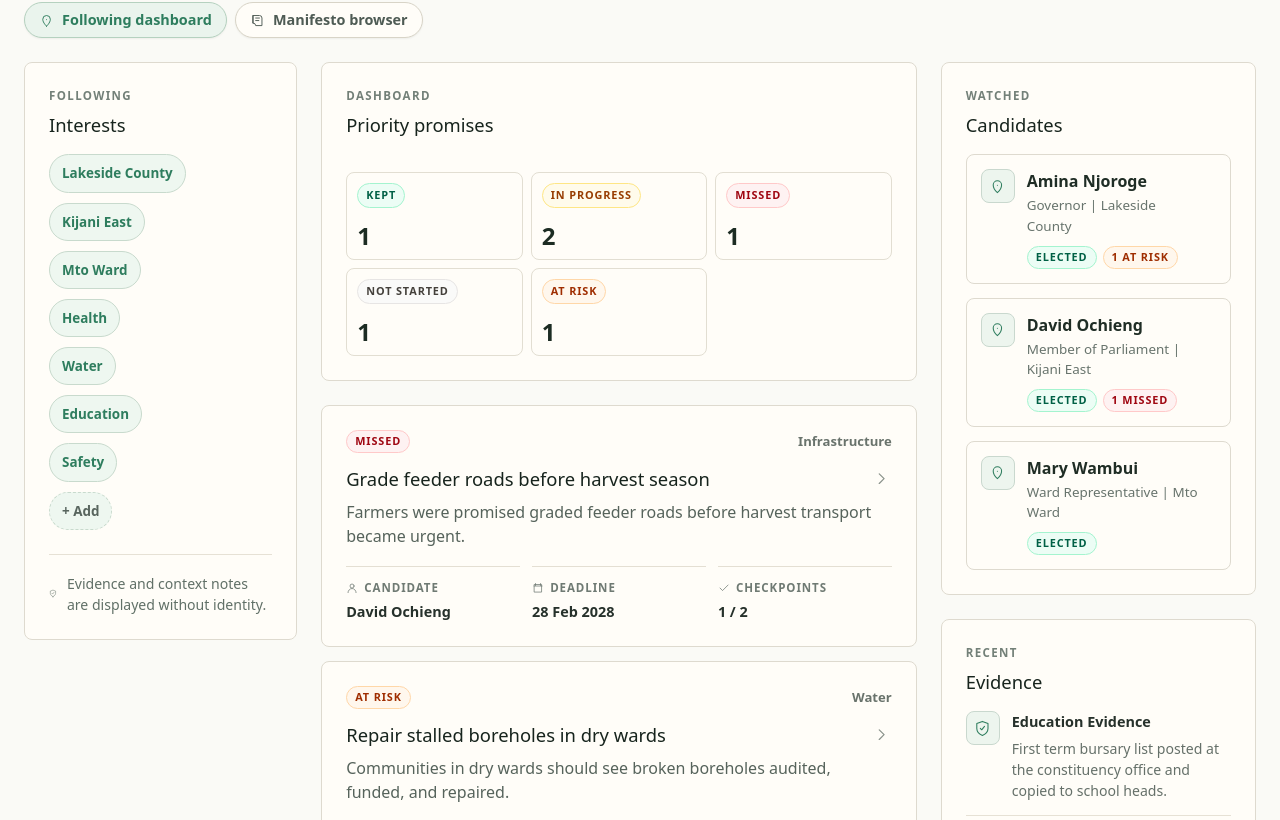
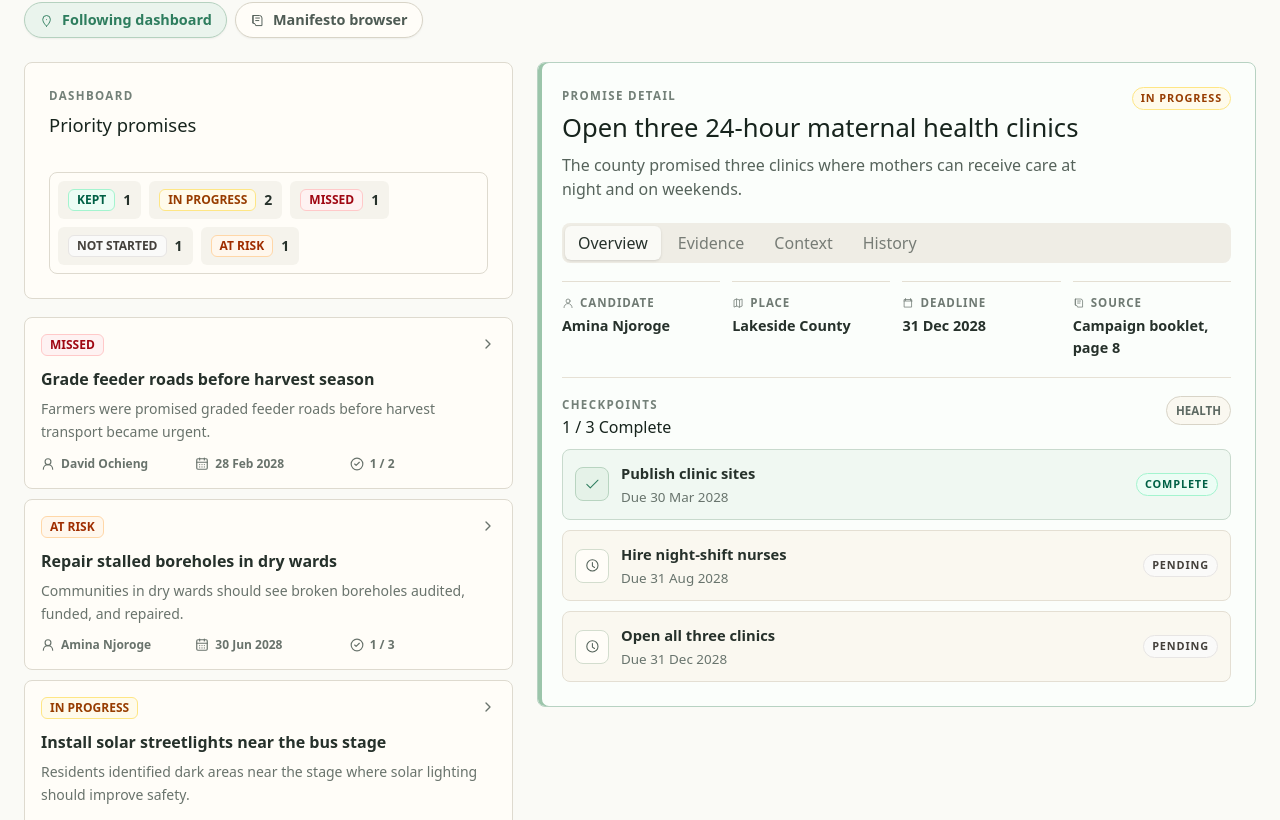
Before and after one commit to wangonya/manifesto, a React (Vite) app: page / in a window 1280 px wide. Shown: the part 280-1100 px from the top of the page. Built offline with nearby package versions, Linux system fonts and the light colour scheme.

Commit message:
Refactor dashboard layout

```diff
--- a/src/App.css
+++ b/src/App.css
@@ -340,6 +340,79 @@ button {
 
 .browser-layout {
   grid-template-columns: minmax(280px, 0.9fr) minmax(0, 1.6fr) minmax(260px, 0.85fr);
+}
+
+.dashboard-layout {
+  display: grid;
+  grid-template-columns: minmax(320px, 0.85fr) minmax(0, 1.25fr);
+  gap: 24px;
+  align-items: start;
+}
+
+.dashboard-list-panel {
+  display: grid;
+  min-width: 0;
+  gap: 18px;
+}
+
+.dashboard-detail {
+  position: sticky;
+  top: 24px;
+  min-width: 0;
+}
+
+.promise-row-list {
+  display: grid;
+  gap: 10px;
+}
+
+.dashboard-mobile-detail-trigger {
+  display: none;
+  width: 100%;
+  height: auto;
+  min-height: 0;
+  border-radius: 8px;
+  padding: 12px 14px;
+  white-space: normal;
+  text-align: left;
+}
+
+.dashboard-mobile-detail-trigger span,
+.dashboard-mobile-detail-trigger strong {
+  display: block;
+  min-width: 0;
+  max-width: 100%;
+  overflow-wrap: anywhere;
+}
+
+.dashboard-mobile-detail-trigger span {
+  color: #69736c;
+  font-size: 0.76rem;
+  font-weight: 800;
+  letter-spacing: 0.08em;
+  text-transform: uppercase;
+}
+
+.dashboard-mobile-detail-trigger strong {
+  color: #17241d;
+  font-size: 0.92rem;
+  line-height: 1.3;
+}
+
+.dashboard-detail-sheet {
+  width: min(100%, 420px);
+  max-width: none;
+  height: 100dvh;
+  max-height: 100dvh;
+  overflow: hidden;
+  padding: 0 18px 18px;
+}
+
+.dashboard-detail-sheet__body {
+  flex: 1;
+  min-height: 0;
+  overflow: auto;
+  padding: 0 4px 4px;
 }
 
 .paper-panel {
@@ -1026,6 +1099,10 @@ button {
 }
 
 @media (max-width: 1120px) {
+  .dashboard-layout {
+    grid-template-columns: minmax(280px, 0.75fr) minmax(0, 1.25fr);
+  }
+
   .desktop-grid,
   .browser-layout {
     grid-template-columns: minmax(240px, 0.8fr) minmax(0, 1.5fr);
@@ -1056,6 +1133,7 @@ button {
   }
 
   .site-header__inner,
+  .dashboard-layout,
   .desktop-grid,
   .browser-layout,
   .context-rail,
@@ -1070,8 +1148,21 @@ button {
   }
 
   .side-rail,
+  .dashboard-detail,
   .browser-filters {
     position: static;
+  }
+
+  .dashboard-detail {
+    display: none;
+  }
+
+  .dashboard-mobile-detail-trigger {
+    display: flex;
+    flex-direction: column;
+    align-items: flex-start;
+    justify-content: center;
+    gap: 4px;
   }
 
   .status-grid {
--- a/src/App.tsx
+++ b/src/App.tsx
@@ -1,9 +1,19 @@
 import { useEffect, useMemo, useState, type FormEvent, type ReactNode } from "react";
 import "./App.css";
+import { PromiseRow } from "@/components/app/promise-row";
 import { StatusBadge } from "@/components/app/status-badge";
+import { StatusStrip } from "@/components/app/status-strip";
 import { Badge } from "@/components/ui/badge";
 import { Button } from "@/components/ui/button";
 import { Input } from "@/components/ui/input";
+import {
+  Sheet,
+  SheetContent,
+  SheetDescription,
+  SheetHeader,
+  SheetTitle,
+  SheetTrigger,
+} from "@/components/ui/sheet";
 import { Tabs, TabsContent, TabsList, TabsTrigger } from "@/components/ui/tabs";
 import { Textarea } from "@/components/ui/textarea";
 import {
@@ -25,8 +35,6 @@ import {
 } from "./data";
 import {
   filterCandidates,
-  followedCandidateIds,
-  followedSectors,
   getCandidateForPromise,
   getContextNotesForPromise,
   getEvidenceForPromise,
@@ -1020,6 +1028,7 @@ function App() {
   const [language, setLanguage] = useState<LanguageCode>("en");
   const [selectedCandidateId, setSelectedCandidateId] = useState("cand-amina");
   const [selectedPromiseId, setSelectedPromiseId] = useState(promises[0]?.id ?? "");
+  const [mobileDetailOpen, setMobileDetailOpen] = useState(false);
   const [query, setQuery] = useState("");
   const [officeFilter, setOfficeFilter] = useState<"all" | OfficeCode>("all");
   const [sectorFilter, setSectorFilter] = useState<"all" | SectorCode>("all");
@@ -1062,15 +1071,14 @@ function App() {
     });
   const selectedStatusHistory = statusHistory.filter((item) => selectedPromiseIds.has(item.promiseId));
   const selectedStatusCounts = getStatusCounts(selectedPromises);
+  const followedStatusCounts = useMemo(
+    () => getStatusCounts(followedPromises),
+    [followedPromises],
+  );
+  const selectedDashboardPromise =
+    priorityPromises.find((promise) => promise.id === selectedPromiseId) ?? priorityPromises[0];
   const offices = Array.from(new Set(candidates.map((candidate) => candidate.office)));
   const sectors = Array.from(new Set(promises.map((promise) => promise.sector)));
-  const recentEvidence = [...evidenceRecords].sort((first, second) => {
-    const firstIsLocal = first.id.startsWith("evidence-local-");
-    const secondIsLocal = second.id.startsWith("evidence-local-");
-    if (firstIsLocal !== secondIsLocal) return firstIsLocal ? -1 : 1;
-    return second.createdAt.localeCompare(first.createdAt);
-  });
-
   function handleAddEvidence(promiseId: string, submission: EvidenceSubmission) {
     const createdAt = new Date().toISOString();
     const evidenceId = `evidence-local-${Date.now()}`;
@@ -1150,6 +1158,13 @@ function App() {
     }
   }
 
+  function handleSelectDashboardPromise(promiseId: string) {
+    handleSelectPromise(promiseId);
+    if (window.matchMedia?.("(max-width: 820px)").matches) {
+      setMobileDetailOpen(true);
+    }
+  }
+
   function handleSelectView(nextView: View) {
     if (nextView === "dashboard") {
       const dashboardPromise =
@@ -1157,6 +1172,8 @@ function App() {
       if (dashboardPromise && dashboardPromise.id !== selectedPromiseId) {
         setSelectedPromiseId(dashboardPromise.id);
       }
+    } else {
+      setMobileDetailOpen(false);
     }
 
     setView(nextView);
@@ -1241,63 +1258,46 @@ function App() {
         </nav>
 
         {view === "dashboard" ? (
-          <section className="desktop-grid" aria-label={localize(uiCopy.followingDashboard, language)}>
-            <aside className="paper-panel side-rail">
-              <div className="section-heading">
-                <p className="eyebrow">{localize(uiCopy.following, language)}</p>
-                <h2>{localize(uiCopy.interests, language)}</h2>
-              </div>
-              <div className="interest-list" aria-label={localize(uiCopy.interests, language)}>
-                {[
-                  ...new Set(
-                    candidates
-                      .filter((candidate) => followedCandidateIds.includes(candidate.id))
-                      .map((candidate) => localize(regionLabels[candidate.region], language)),
-                  ),
-                  ...followedSectors.map((sector) => localize(sectorLabels[sector], language)),
-                ].map((interest) => (
-                  <span className="interest-chip" key={interest}>
-                    {interest}
-                  </span>
-                ))}
-                <button className="interest-chip interest-chip--add" type="button">
-                  {localize(uiCopy.add, language)}
-                </button>
-              </div>
-              <div className="quiet-note">
-                <Icon name="shield" />
-                {localize(uiCopy.evidenceAndContextPrivacy, language)}
-              </div>
-            </aside>
-
-            <section className="content-stack" aria-label={localize(uiCopy.priorityPromises, language)}>
+          <section className="dashboard-layout" aria-label={localize(uiCopy.followingDashboard, language)}>
+            <section className="dashboard-list-panel" aria-label={localize(uiCopy.priorityPromises, language)}>
               <div className="paper-panel summary-panel">
                 <div className="section-heading">
                   <p className="eyebrow">{localize(uiCopy.dashboard, language)}</p>
                   <h2>{localize(uiCopy.priorityPromises, language)}</h2>
                 </div>
-                <div className="status-grid" aria-label={localize(uiCopy.promiseStatusCounts, language)}>
-                  {(Object.keys(selectedStatusCounts) as PromiseStatus[]).map((status) => (
-                    <div className="status-count" key={status}>
-                      <StatusPill tone={status}>{localize(statusLabels[status], language)}</StatusPill>
-                      <strong>{getStatusCounts(followedPromises)[status]}</strong>
-                    </div>
-                  ))}
-                </div>
-              </div>
-
-              <div className="card-stack">
-                {priorityPromises.map((promise) => {
-                  const isSelected = selectedPromise?.id === promise.id;
-                  return (
-                    <div className="promise-card-group" key={promise.id}>
-                      <PromiseCard
-                        active={isSelected}
+                <StatusStrip
+                  counts={followedStatusCounts}
+                  label={localize(uiCopy.promiseStatusCounts, language)}
                   language={language}
-                        onSelect={handleSelectPromise}
+                />
+              </div>
+
+              <div className="promise-row-list">
+                {priorityPromises.map((promise) => (
+                  <PromiseRow
+                    active={selectedDashboardPromise?.id === promise.id}
+                    key={promise.id}
+                    language={language}
+                    onSelect={handleSelectDashboardPromise}
                     promise={promise}
                   />
-                      {isSelected ? (
+                ))}
+              </div>
+
+              {selectedDashboardPromise ? (
+                <Sheet open={mobileDetailOpen} onOpenChange={setMobileDetailOpen}>
+                  <SheetTrigger asChild>
+                    <Button className="dashboard-mobile-detail-trigger" type="button" variant="outline">
+                      <span>{localize(uiCopy.promiseDetail, language)}</span>
+                      <strong>{localize(selectedDashboardPromise.title, language)}</strong>
+                    </Button>
+                  </SheetTrigger>
+                  <SheetContent className="dashboard-detail-sheet" side="right">
+                    <SheetHeader>
+                      <SheetTitle>{localize(uiCopy.promiseDetail, language)}</SheetTitle>
+                      <SheetDescription>{localize(selectedDashboardPromise.title, language)}</SheetDescription>
+                    </SheetHeader>
+                    <div className="dashboard-detail-sheet__body">
                       <PromiseDetail
                         compact
                         contextNoteRecords={contextNoteRecords}
@@ -1305,67 +1305,24 @@ function App() {
                         language={language}
                         onAddContextNote={handleAddContextNote}
                         onAddEvidence={handleAddEvidence}
-                          promise={promise}
+                        promise={selectedDashboardPromise}
                       />
+                    </div>
+                  </SheetContent>
+                </Sheet>
               ) : null}
-                    </div>
-                  );
-                })}
-              </div>
             </section>
 
-            <aside className="content-stack context-rail">
-              <section className="paper-panel">
-                <div className="section-heading">
-                  <p className="eyebrow">{localize(uiCopy.watched, language)}</p>
-                  <h2>{localize(uiCopy.candidates, language)}</h2>
-                </div>
-                <div className="candidate-list">
-                  {candidates
-                    .filter((candidate) => followedCandidateIds.includes(candidate.id))
-                    .map((candidate) => (
-                      <CandidateCard
+            <aside className="dashboard-detail" aria-label={localize(uiCopy.promiseDetail, language)}>
+              <PromiseDetail
                 compact
-                        key={candidate.id}
-                        candidate={candidate}
+                contextNoteRecords={contextNoteRecords}
+                evidenceRecords={evidenceRecords}
                 language={language}
-                        onSelect={(candidateId) => {
-                          handleSelectCandidate(candidateId);
-                          setView("manifestos");
-                        }}
+                onAddContextNote={handleAddContextNote}
+                onAddEvidence={handleAddEvidence}
+                promise={selectedDashboardPromise}
               />
-                    ))}
-                </div>
-              </section>
-
-              <section className="paper-panel">
-                <div className="section-heading">
-                  <p className="eyebrow">{localize(uiCopy.recent, language)}</p>
-                  <h2>{localize(uiCopy.evidence, language)}</h2>
-                </div>
-                <div className="activity-list">
-                  {recentEvidence.slice(0, 3).map((item) => {
-                    const promise = promises.find((promiseItem) => promiseItem.id === item.promiseId);
-                    const note = localizeUserText(item.note, language);
-                    return (
-                      <article className="activity-item" key={item.id}>
-                        <span className="activity-item__icon">
-                          <Icon name={item.createdOffline ? "signal" : "shield"} />
-                        </span>
-                        <div>
-                          <strong>
-                            {promise
-                              ? localize(sectorLabels[promise.sector], language)
-                              : localize(uiCopy.promiseDetail, language)}{" "}
-                            {localize(uiCopy.evidence, language)}
-                          </strong>
-                          <p>{note.text}</p>
-                        </div>
-                      </article>
-                    );
-                  })}
-                </div>
-              </section>
             </aside>
           </section>
         ) : (
--- a/src/components/app/status-strip.tsx
+++ b/src/components/app/status-strip.tsx
@@ -3,7 +3,7 @@ import { cn } from "@/lib/utils";
 import type { PromiseStatus } from "@/data";
 import { localize, statusLabels, type LanguageCode } from "@/i18n";
 
-const statusOrder: PromiseStatus[] = ["kept", "in_progress", "at_risk", "missed", "not_started"];
+const statusOrder: PromiseStatus[] = ["kept", "in_progress", "missed", "not_started", "at_risk"];
 
 type StatusStripProps = {
   counts: Record<PromiseStatus, number>;
@@ -16,12 +16,17 @@ export function StatusStrip({ className, counts, label, language }: StatusStripP
   return (
     <div
       aria-label={label}
-      className={cn("grid gap-2 rounded-lg border border-border bg-card p-3 sm:grid-cols-5", className)}
+      className={cn(
+        "flex flex-wrap gap-2 rounded-lg border border-border bg-card p-2",
+        className,
+      )}
     >
       {statusOrder.map((status) => (
-        <div className="grid gap-2 rounded-md bg-muted/60 p-3" key={status}>
-          <StatusBadge tone={status}>{localize(statusLabels[status], language)}</StatusBadge>
-          <strong className="text-xl leading-none text-foreground">{counts[status]}</strong>
+        <div className="inline-flex min-w-0 items-center gap-2 rounded-md bg-muted/60 px-2.5 py-2" key={status}>
+          <StatusBadge className="max-w-full whitespace-normal" tone={status}>
+            {localize(statusLabels[status], language)}
+          </StatusBadge>
+          <strong className="text-sm leading-none text-foreground">{counts[status]}</strong>
         </div>
       ))}
     </div>
```
Also changed, not shown: 1 other file (tests, documents, lock files or other folders). Lines whose indentation alone changed are shown as unchanged.
